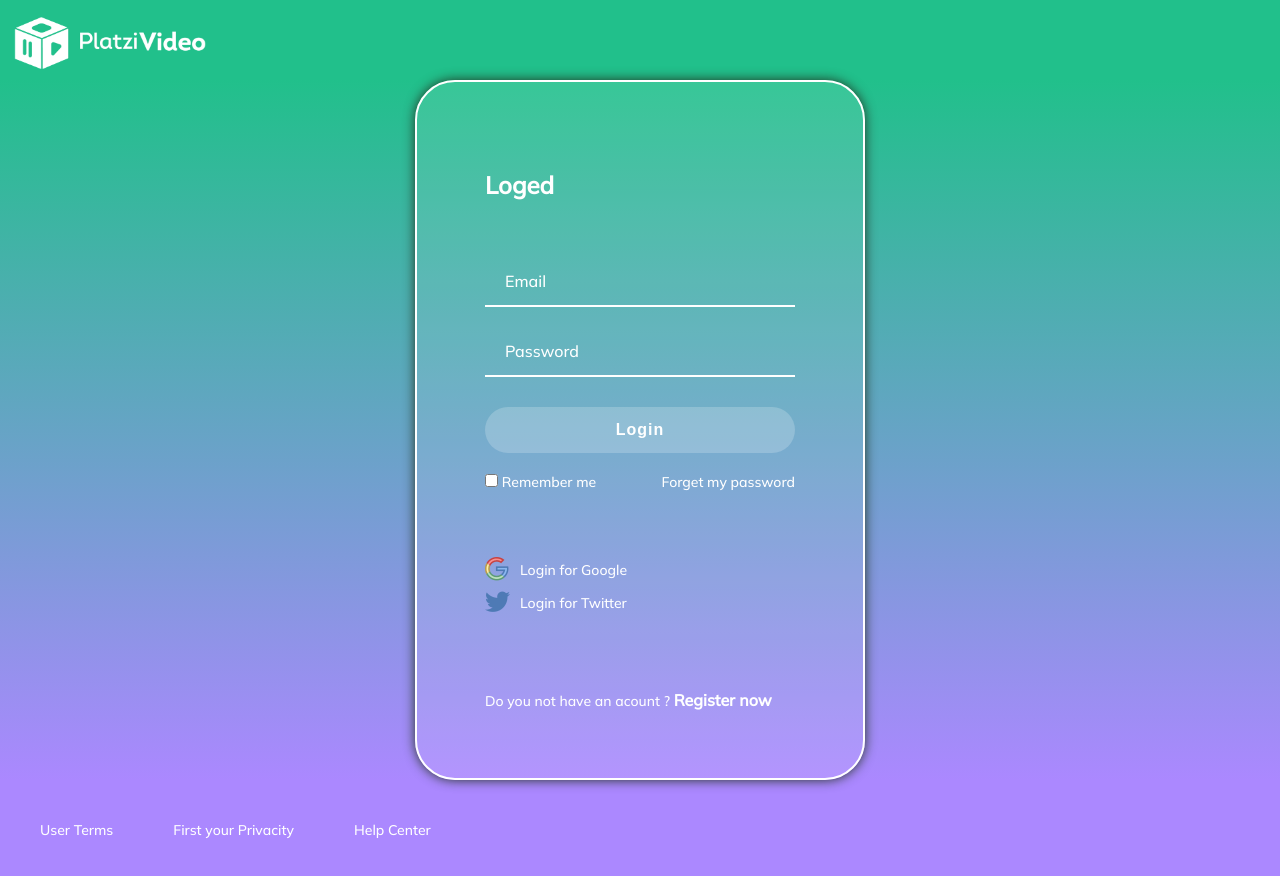
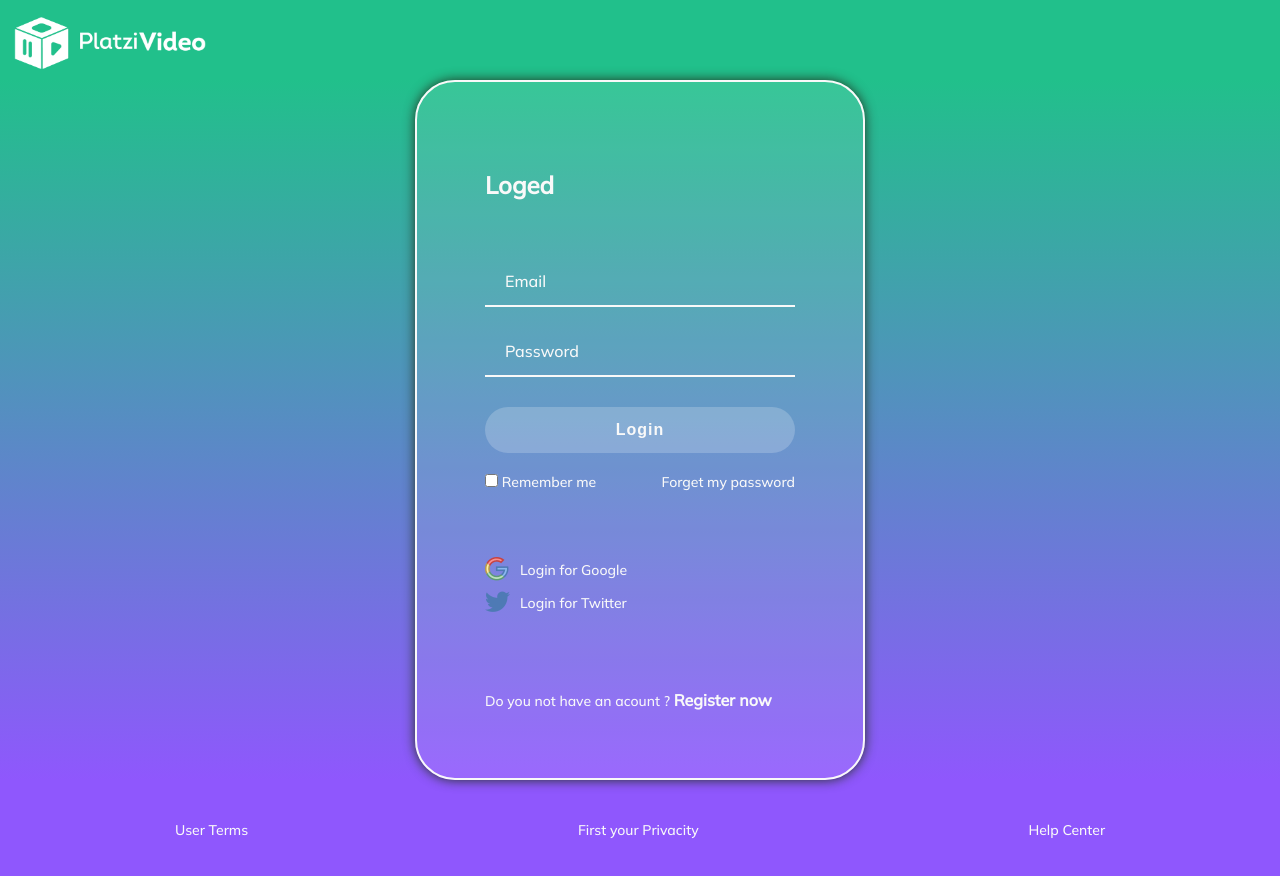
Before and after one commit to elcokiin/platzi-video, a website: page login.html in a window 1280 px wide. Drawn offline with Linux system fonts and the light colour scheme.

```diff
--- a/style/home.css
+++ b/style/home.css
@@ -8,7 +8,7 @@
 body {
     background-color: #8f57fd;
     font-family: 'Mulish', sans-serif;
-    color: #fff;
+    color: #f9f9f9;
 }
 
 /* HEADER */
@@ -56,7 +56,7 @@
 }
 
 .navbar__menu--profile p {
-    color: #fff;
+    color: #f9f9f9;
     padding-top: 10px;
     padding-bottom: 5px;
 }
@@ -74,7 +74,7 @@
     margin: 10px 0;
 }
 .navbar__menu--ul li a {
-    color: #fff;
+    color: #f9f9f9;
     text-decoration: none;
 }
 
@@ -94,13 +94,13 @@
 }
 
 .section-serch__title {
-    color: #fff;
+    color: #f9f9f9;
     font-size: 25px;
     margin-bottom: 25px;
 }
 
 .input-serch {
-    border: 2px solid #fff;
+    border: 2px solid #f9f9f9;
     border-radius: 40px;
     color: #f9f9f9;
     font-family: 'Mulish', sans-serif;
@@ -112,7 +112,7 @@
     outline: none;
 }
 ::placeholder {
-    color: #fff;
+    color: #f9f9f9;
 }
 
 /* CAROUSEL THE IMAGES */
@@ -125,7 +125,7 @@
 }
 
 .carousel h4 {
-    color: #fff;
+    color: #f9f9f9;
 }
 
 .carousel__container {
@@ -192,14 +192,15 @@
 footer {
     display: flex;
     align-items: center;
+    justify-content: space-around;
     width: 100%;
     height: 100px;
-    background: #ab88ff;
+    background: #8f57fd;
     padding: 30px 10px;
 }
 
 footer a {
-    color: #fff;
+    color: #f9f9f9;
     font-size: 14px;
     padding-left: 30px;
     text-decoration: none;
--- a/style/login.css
+++ b/style/login.css
@@ -7,7 +7,7 @@
     padding: 0;
 }
 body {
-    color: #fff;
+    color: #f9f9f9;
     font-family: 'Mulish', sans-serif;
 }
 
@@ -30,7 +30,7 @@
 }
 
 .login {
-    background: linear-gradient(#21c08b, #ab88ff);
+    background: linear-gradient(#21c08b, #8f57fd);
     display: flex;
     align-items: center;
     justify-content: center;
@@ -47,7 +47,7 @@
     box-shadow: 0px 0px 12px #232;
     background: rgba(255, 255, 255, 0.1);
     padding: 60px 68px 40px;
-    border: 2px solid #fff;
+    border: 2px solid #f9f9f9;
     border-radius: 40px;
     min-height: 700px;
     width: 450px;
@@ -67,7 +67,7 @@
     margin-top: 10px;
 }
 .login__container--remember-me a {
-    color: #fff;
+    color: #f9f9f9;
     font-size: 14px;
     text-decoration: none;
 }
@@ -101,7 +101,7 @@
     font-size: 16px;
     text-decoration: none;
     font-weight: bold;
-    color: #fff;
+    color: #f9f9f9;
 }
 .login__container--register a:hover {
     text-decoration: underline;
@@ -112,23 +112,23 @@
     border-left: 0px;
     border-right: 0px;
     border-top: 0px;
-    border-bottom: 2px solid #fff;
+    border-bottom: 2px solid #f9f9f9;
     font-family: 'Mulish', sans-serif;
     font-size: 16px;
-    color: #fff;
+    color: #f9f9f9;
     outline: none;
     margin-bottom: 20px;
     padding: 0px 20px;
     height: 50px;
 }
 ::placeholder {
-    color: #fff;
+    color: #f9f9f9;
 }
 .button {
     cursor: pointer;
     background-color: rgba(255, 255, 255, 0.2);
     border: none;
-    color: #fff;
+    color: #f9f9f9;
     border-radius: 25px;
     font-weight: bold;
     font-size: 16px;
@@ -145,14 +145,15 @@
 footer {
     display: flex;
     align-items: center;
+    justify-content: space-around;
     width: 100%;
     height: 100px;
-    background: #ab88ff;
+    background: #8f57fd;
     padding: 30px 10px;
 }
 
 footer a {
-    color: #fff;
+    color: #f9f9f9;
     font-size: 14px;
     padding-left: 30px;
     text-decoration: none;
--- /dev/null
+++ b/style/notFound.css
@@ -0,0 +1,96 @@
+@import url('https://fonts.googleapis.com/css2?family=Mulish:wght@500&display=swap');
+
+* {
+    box-sizing: border-box;
+    margin: 0;
+    padding: 0;
+}
+body {
+    color: #f9f9f9;
+    font-family: 'Mulish', sans-serif;
+    overflow: hidden;
+}
+
+header {
+    width: 100%;
+    height: 80px;
+    background: #E8465C;
+    display: flex;
+    align-items: center;
+}
+header figure {
+    width: 200px;
+    margin-top: 10px;
+    margin-left: 10px;
+}
+header figure img {
+    width: 100%;
+    height: 100%;
+    object-fit: contain;
+}
+main {
+    background: linear-gradient(#E8465C, #8f57fd);
+    width: 100vw;
+    height: calc(100vh - 180px);
+    display: flex;
+    align-items: center;
+    justify-content: center;
+}
+.not-found {
+    display: flex;
+    align-items: center;
+    justify-content: space-around;
+    width: 100%;
+}
+.not-found__firs-part {
+    display: flex;
+    flex-direction: column;
+    align-items: center;
+}
+.not-found__firs-part__title {
+    font-size: 40px;
+}
+.go-home {
+    color: #f9f9f9;
+    border: 2px solid #f9f9f9;
+    text-decoration: none;
+    padding: 15px 50px;
+    margin-top: 20px;
+    border-radius: 20px;
+    text-transform: uppercase;
+    transition: 250ms all;
+}
+.go-home:hover {
+    background-color: rgba(255, 255, 255, 0.2);
+}
+
+.not-found__figure {
+    width: 300px;
+    height: calc(80vh - 50px);
+}
+.not-found__figure img {
+    width: 100%;
+    height: 100%;
+    object-fit: contain;
+}
+
+footer {
+    display: flex;
+    align-items: center;
+    justify-content: space-around;
+    width: 100%;
+    height: 100px;
+    background: #8f57fd;
+    padding: 30px 10px;
+}
+
+footer a {
+    color: #f9f9f9;
+    font-size: 14px;
+    padding-left: 30px;
+    text-decoration: none;
+    margin-right: 30px;
+}
+footer a:hover {
+    text-decoration: underline;
+}
--- a/style/signup.css
+++ b/style/signup.css
@@ -6,7 +6,7 @@
     padding: 0;
 }
 body {
-    color: #fff;
+    color: #f9f9f9;
     font-family: 'Mulish', sans-serif;
 }
 
@@ -29,7 +29,7 @@
 }
 
 .signup {
-    background: linear-gradient(#21c08b, #ab88ff);
+    background: linear-gradient(#21c08b, #8f57fd);
     display: flex;
     align-items: center;
     justify-content: center;
@@ -46,7 +46,7 @@
     box-shadow: 0px 0px 20px #334;
     background: rgba(255, 255, 255, 0.1);
     padding: 60px 68px 40px;
-    border: 2px solid #fff;
+    border: 2px solid #f9f9f9;
     border-radius: 40px;
     min-height: 700px;
     width: 450px;
@@ -89,7 +89,7 @@
     text-decoration: none;
     font-weight: bold;
     letter-spacing: 2px;
-    color: #fff;
+    color: #f9f9f9;
 }
 .signup__container--register a:hover {
     text-decoration: underline;
@@ -100,23 +100,23 @@
     border-left: 0px;
     border-right: 0px;
     border-top: 0px;
-    border-bottom: 2px solid #fff;
+    border-bottom: 2px solid #f9f9f9;
     font-family: 'Mulish', sans-serif;
     font-size: 16px;
-    color: #fff;
+    color: #f9f9f9;
     outline: none;
     margin-bottom: 20px;
     padding: 0px 20px;
     height: 50px;
 }
 ::placeholder {
-    color: #fff;
+    color: #f9f9f9;
 }
 .button {
     cursor: pointer;
     background-color: rgba(255, 255, 255, 0.2);
     border: none;
-    color: #fff;
+    color: #f9f9f9;
     border-radius: 25px;
     font-weight: bold;
     font-size: 16px;
@@ -133,14 +133,15 @@
 footer {
     display: flex;
     align-items: center;
+    justify-content: space-around;
     width: 100%;
     height: 100px;
-    background: #ab88ff;
+    background: #8f57fd;
     padding: 30px 10px;
 }
 
 footer a {
-    color: #fff;
+    color: #f9f9f9;
     font-size: 14px;
     padding-left: 30px;
     text-decoration: none;
```
Also changed, not shown: notFound.html (added, +33 -0 lines), package.json (added, +19 -0 lines), img Platzi/cry.PNG (added).
